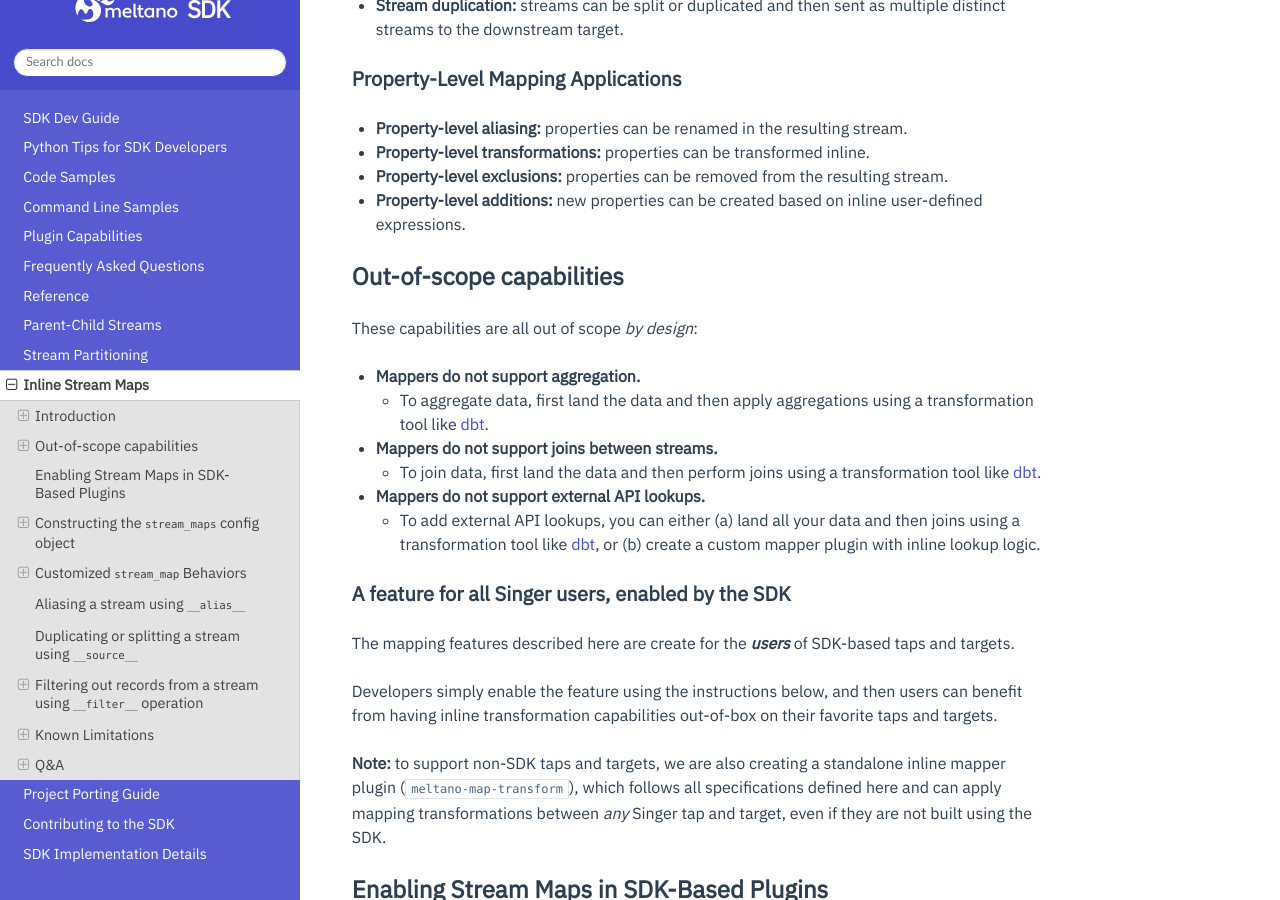
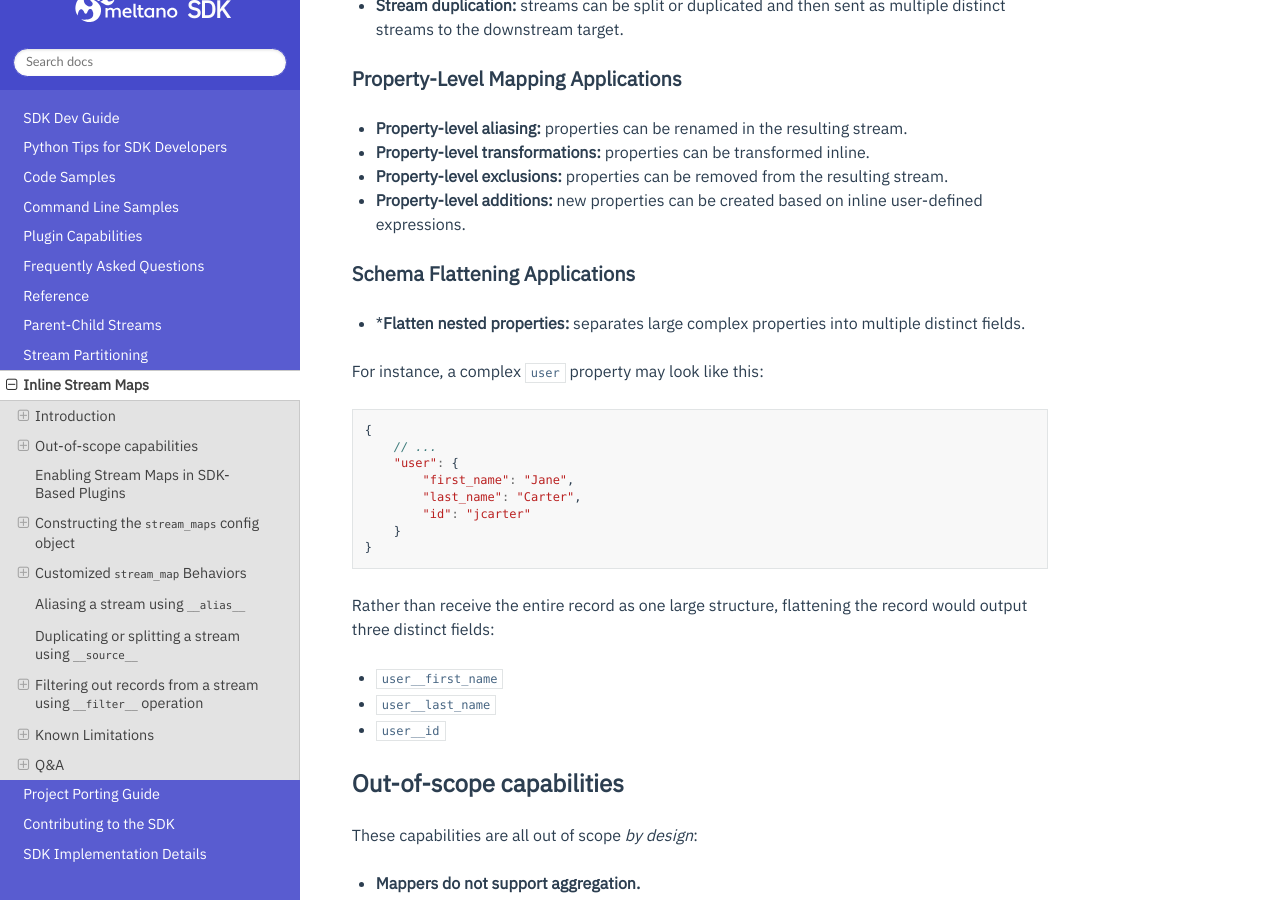
Before and after one commit to meltano/sdk, a Sphinx documentation site: the page built from docs/stream_maps.md, in a window 1280 px wide and 900 px high, scrolled down 395 px. Built offline with Sphinx 7.4.7 and the Read the Docs theme 2.0.0, drawn with Linux system fonts in a browser that asks for light colours.

Commit message:
add flattening to stream maps docs

````diff
--- a/docs/stream_maps.md
+++ b/docs/stream_maps.md
@@ -18,6 +18,30 @@ SDK-based taps, targets, and mappers automatically support the custom inline map
 - **Property-level exclusions:** properties can be removed from the resulting stream.
 - **Property-level additions:** new properties can be created based on inline user-defined
   expressions.
+
+### Schema Flattening Applications
+
+- ***Flatten nested properties:** separates large complex properties into multiple distinct fields.
+
+For instance, a complex `user` property may look like this:
+
+```js
+{
+    // ...
+    "user": {
+        "first_name": "Jane",
+        "last_name": "Carter",
+        "id": "jcarter"
+    }
+}
+```
+
+Rather than receive the entire record as one large structure, flattening the record would output
+three distinct fields:
+
+- `user__first_name`
+- `user__last_name`
+- `user__id`
 
 ## Out-of-scope capabilities
 
````
